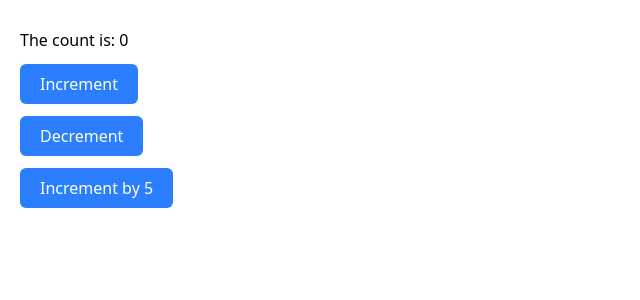
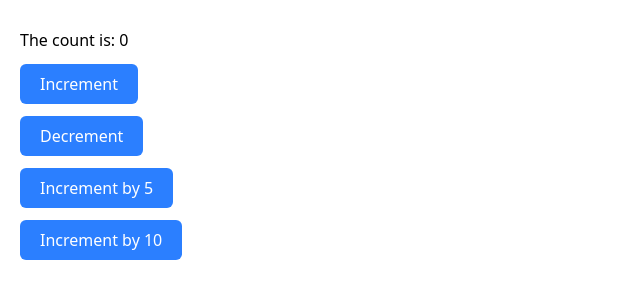
Before and after one commit to Sparkup-IT-Academy/react-basics, a React (Vite) app: page / in a window 1280 px wide. Shown: the top 300 px of the page, without its empty margins (0-640 px from the left). Built offline with nearby package versions, Linux system fonts and the light colour scheme.

Commit message:
feat: redux toolkit

```diff
--- a/src/pages/HomePage.jsx
+++ b/src/pages/HomePage.jsx
@@ -1,5 +1,5 @@
 import { useDispatch, useSelector } from "react-redux"
-import { increment, decrement, increaseBy5 } from "../store/slices/counterSlice";
+import { increment, decrement, increaseBy5, increaseBy } from "../store/slices/counterSlice";
 
 export default function HomePage() {
     const count  = useSelector((state) => state.counter.count);
@@ -9,7 +9,8 @@ export default function HomePage() {
             <p>The count is: {count}</p>
             <button className="block mt-3 bg-blue-500 text-white px-5 py-2 rounded-md" onClick={() => dispatch(increment())}>Increment</button>
             <button className="block mt-3 bg-blue-500 text-white px-5 py-2 rounded-md" onClick={() => dispatch(decrement())}>Decrement</button>
-            <button className="block mt-3 bg-blue-500 text-white px-5 py-2 rounded-md" onClick={() => dispatch(increaseBy5())}>Increment by 5</button>
+            <button className="block mt-3 bg-blue-500 text-white px-5 py-2 rounded-md" onClick={() => dispatch( increaseBy5() )}>Increment by 5</button>
+            <button className="block mt-3 bg-blue-500 text-white px-5 py-2 rounded-md" onClick={() => dispatch( increaseBy(10) )}>Increment by 10</button>
         </div>
     )
 }
--- a/src/store/slices/counterSlice.js
+++ b/src/store/slices/counterSlice.js
@@ -16,10 +16,13 @@ const counterSlice = createSlice({
         },
         increaseBy5: (state) => {
             state.count = state.count + 5;
+        },
+        increaseBy: (state, action) => {
+            state.count = state.count + action.payload;
         }
     }
 })
 
-export const { increment, decrement, increaseBy5 } = counterSlice.actions;
+export const { increment, decrement, increaseBy5, increaseBy } = counterSlice.actions;
 
 export default counterSlice.reducer;
```
